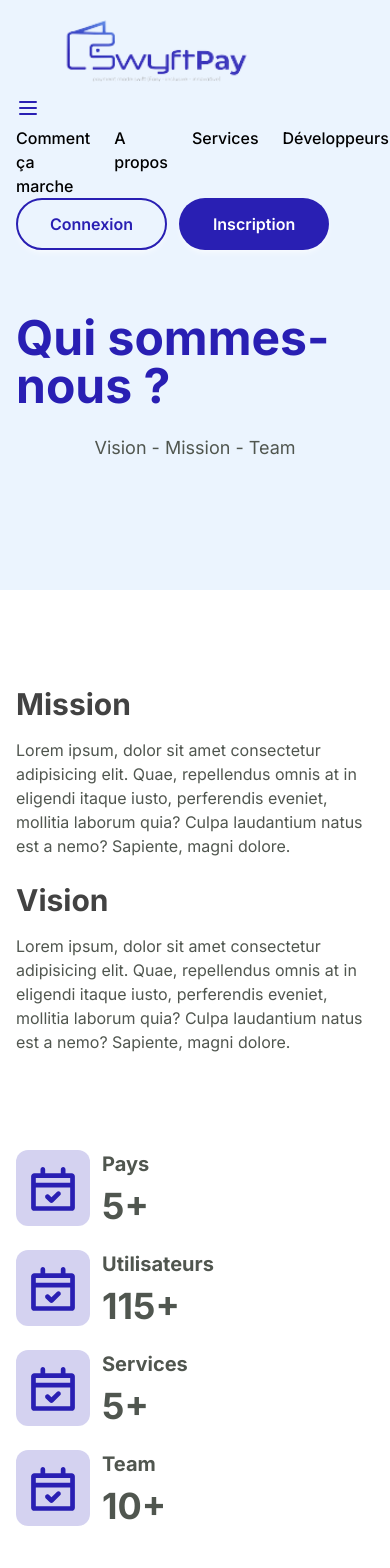
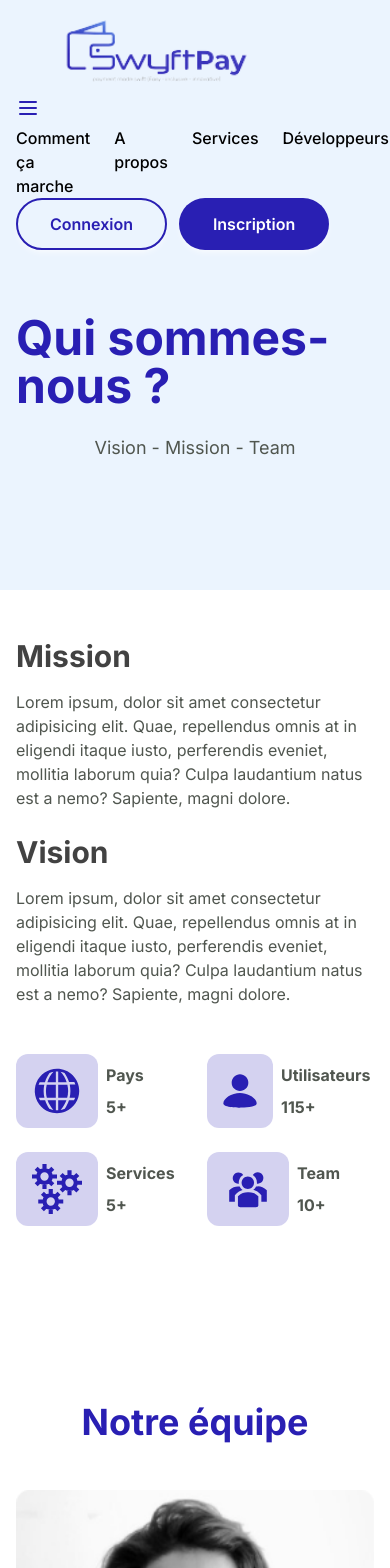
Before and after one commit to swyftpay-drc/frontend, a Next.js app: page /about in a window 390 px wide. Shown: the top 1568 px of the page. Built offline with nearby package versions, Linux system fonts and the light colour scheme.

Commit message:
refactor: update icons

```diff
--- a/src/components/client/about/missio-vision-section/index.tsx
+++ b/src/components/client/about/missio-vision-section/index.tsx
@@ -13,7 +13,7 @@ const misssionAndVisions = [
 ];
 export const MissionVisionSection = () => {
   return (
-    <div className="grid grid-cols-1 gap-6 md:grid-cols-2 md:gap-6 lg:gap-24 py-12">
+    <div className="grid grid-cols-1 gap-6 md:grid-cols-2 md:gap-6 lg:gap-24 md:py-12">
       {misssionAndVisions.map((item, index) => (
         <Card
           title={item.titile}
--- a/src/components/client/about/our-results/index.tsx
+++ b/src/components/client/about/our-results/index.tsx
@@ -1,31 +1,32 @@
-import { IconCalendar } from "@/components/ui/icons";
+import { IconCalendar, IconGlobe, IconSettings, IconTeam } from "@/components/ui/icons";
+import { IconUser } from "@/components/ui/icons/user";
 import { children } from "@/types/base";
 import React from "react";
 const results = [
   {
     title: "Pays",
     result: 5,
-    icon: <IconCalendar />,
+    icon: <IconGlobe />,
   },
   {
     title: "Utilisateurs",
     result: 115,
-    icon: <IconCalendar />,
+    icon: <IconUser />,
   },
   {
     title: "Services",
     result: 5,
-    icon: <IconCalendar />,
+    icon: <IconSettings />,
   },
   {
     title: "Team",
     result: 10,
-    icon: <IconCalendar />,
+    icon: <IconTeam />,
   },
 ];
 export const OurResults = () => {
   return (
-    <div className="grid grid-cols-1 gap-6 md:grid-cols-4 md:gap-6 lg:gap-24 py-12">
+    <div className="grid grid-cols-2 gap-6 md:grid-cols-4 md:gap-6 lg:gap-24 py-12">
       {results.map((item, index) => (
         <CardResult title={item.title} key={index + "_id"} result={item.result}>
           {item.icon}
@@ -42,13 +43,13 @@ export type Props = {
 };
 const CardResult: React.FC<Props> = ({ children, title, result }) => {
   return (
-    <div className="flex gap-3">
-      <div className="bg-primary-300/20 flex justify-center items-center p-3 rounded-xl">
+    <div className="flex gap-2 md:gap-6">
+      <div className="bg-primary-300/20 flex justify-center items-center py-3 px-4 rounded-xl">
         {children}
       </div>
       <div className="flex flex-col gap-2 justify-center">
-        <h6 className="text-text-primary font-bold text-xl">{title}</h6>
-        <p className="text-text-primary font-bold text-4xl">{result}+</p>
+        <h6 className="text-text-primary font-bold md:text-xl">{title}</h6>
+        <p className="text-text-primary font-bold md:text-4xl">{result}+</p>
       </div>
     </div>
   );
--- a/src/components/ui/icons/index.ts
+++ b/src/components/ui/icons/index.ts
@@ -1,4 +1,7 @@
-import { IconMenu } from './Menu';
+export { IconTeam } from './team';
+export { IconSettings } from './settings';
+export { IconGlobe } from './globe';
+export { IconMenu } from './Menu';
 export { Paint as IconPaint } from './Paint';
 export { Config as IconConfig } from './Config';
 export { Calandar as IconCalendar } from './Calandar';
```
